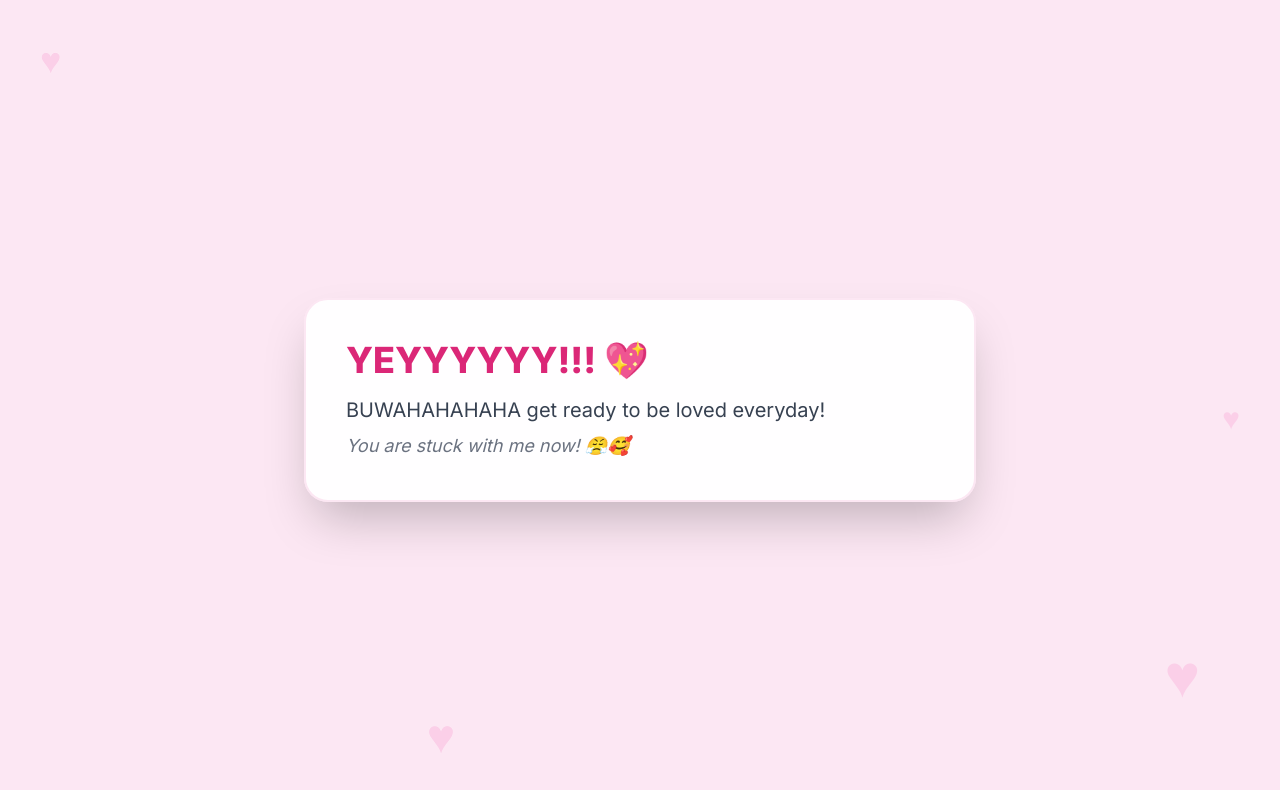
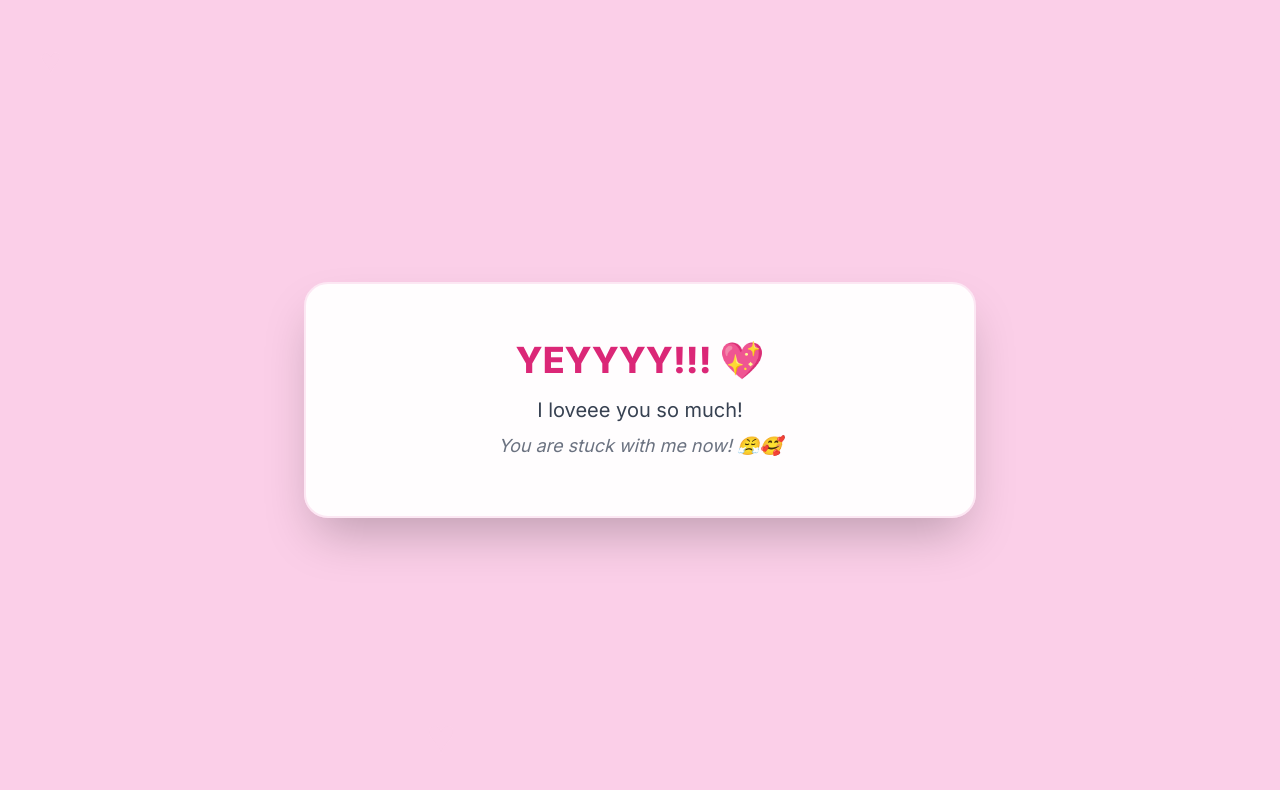
Before and after one commit to Reymarthehe/for-the-love-of-my-life, a plain HTML site: page index.html in a window 1280 px wide. Both pictures are taken after a click on the button "Yes 🥺". Drawn offline with nearby package versions, Linux system fonts and the light colour scheme.

Commit message:
index.html

```diff
--- a/index.html
+++ b/index.html
@@ -100,9 +100,12 @@
         </div>
 
 
-            <h2 class="text-4xl font-black text-pink-600 mb-4">YEYYYYYY!!! 💖</h2>
-            <p class="text-xl text-gray-700 font-medium mb-2">BUWAHAHAHAHA get ready to be loved everyday!</p>
+             <!-- Success Message (Hidden initially) -->
+        <div id="success-message" class="hidden flex flex-col items-center justify-center h-full text-center py-4">
+            <h2 class="text-4xl font-black text-pink-600 mb-4">YEYYYY!!! 💖</h2>
+            <p class="text-xl text-gray-700 font-medium mb-2">I loveee you so much!</p>
             <p class="text-lg text-gray-500 italic">You are stuck with me now! 😤🥰</p>
+        </div>
         </div>
 
     </div>
```
